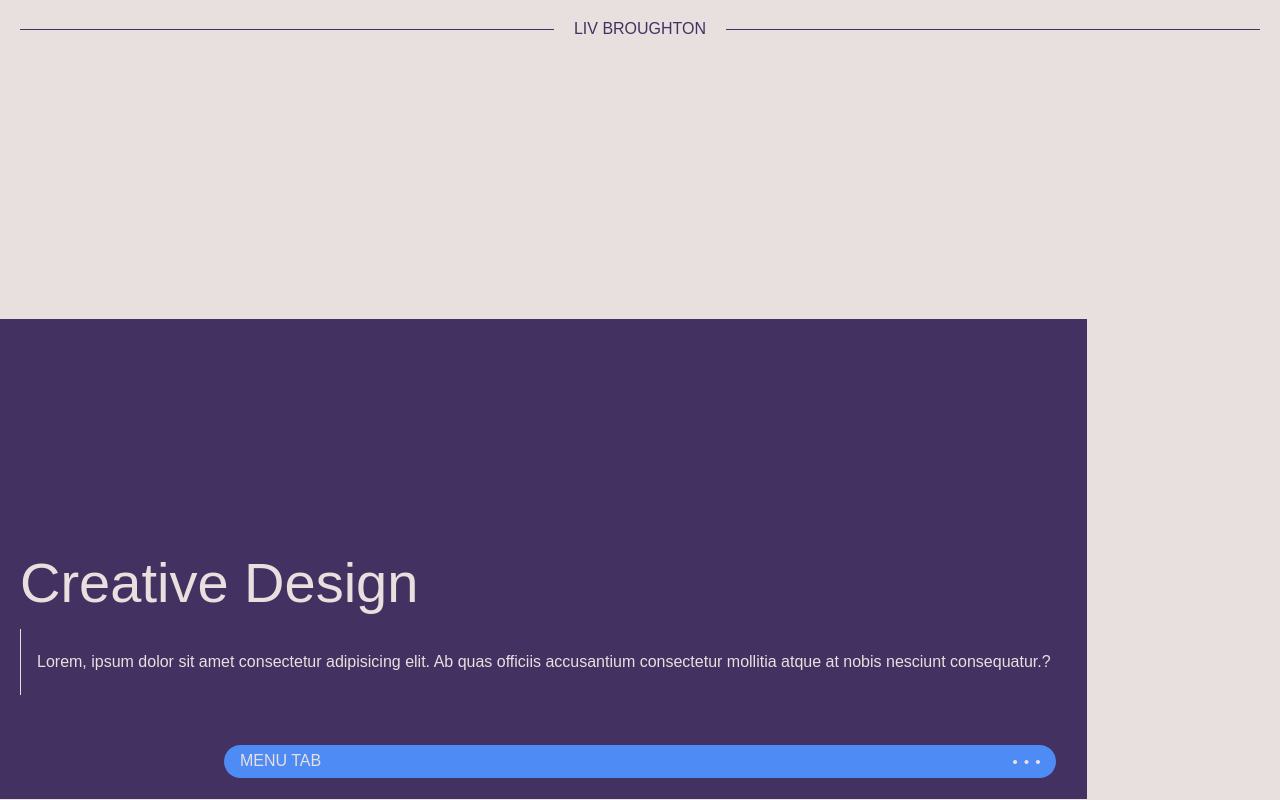
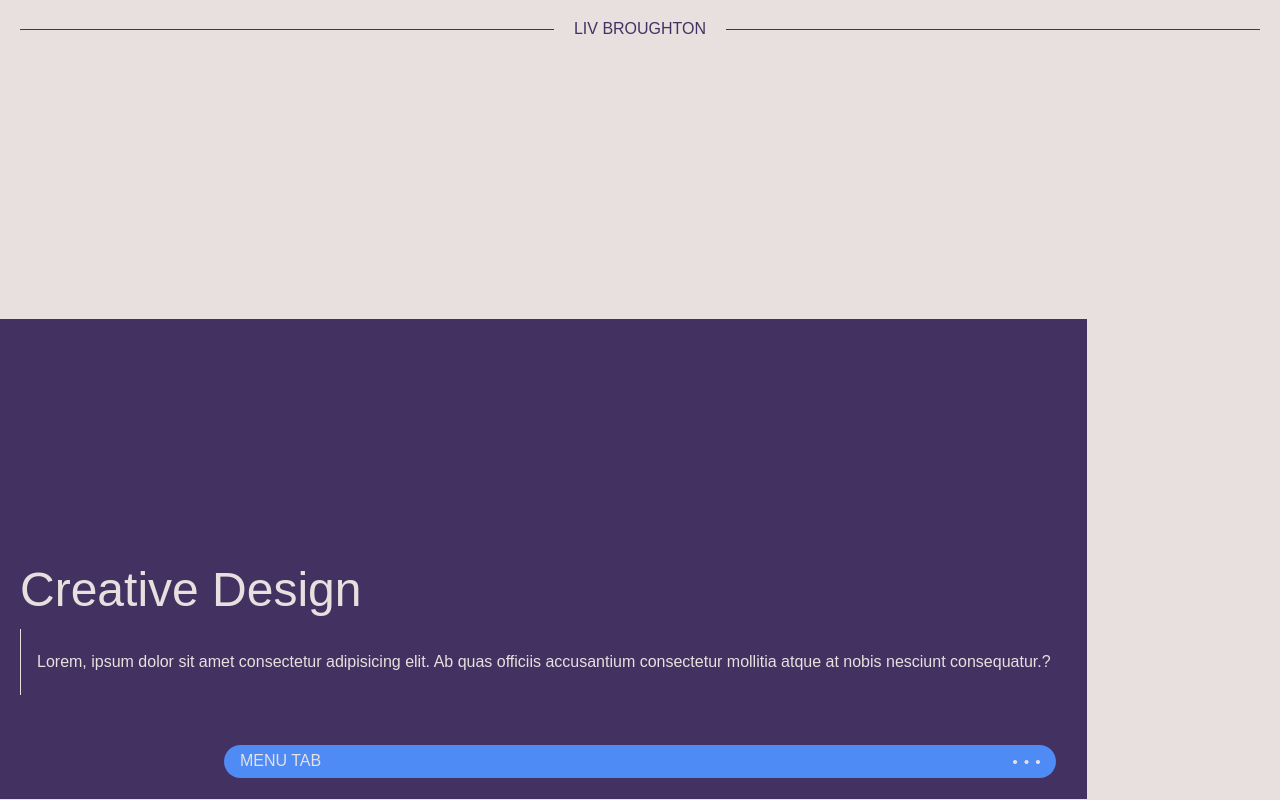
Before and after one commit to L1VB/Portfolio, a plain HTML site: page index.html in a window 1280 px wide. Drawn offline with nearby package versions, Linux system fonts and the light colour scheme; a web font is replaced by a local one.

Commit message:
title size update

```diff
--- a/style.css
+++ b/style.css
@@ -23,7 +23,7 @@ body{
     --h-weight-b: 700;
     --h-weight-xb: 800;
     --h-weight-bl: 900;
-    --f-s-title: 3.5rem;
+    --f-s-title: 3rem;
     --f-s-regular: 1rem;
 }
 
```
